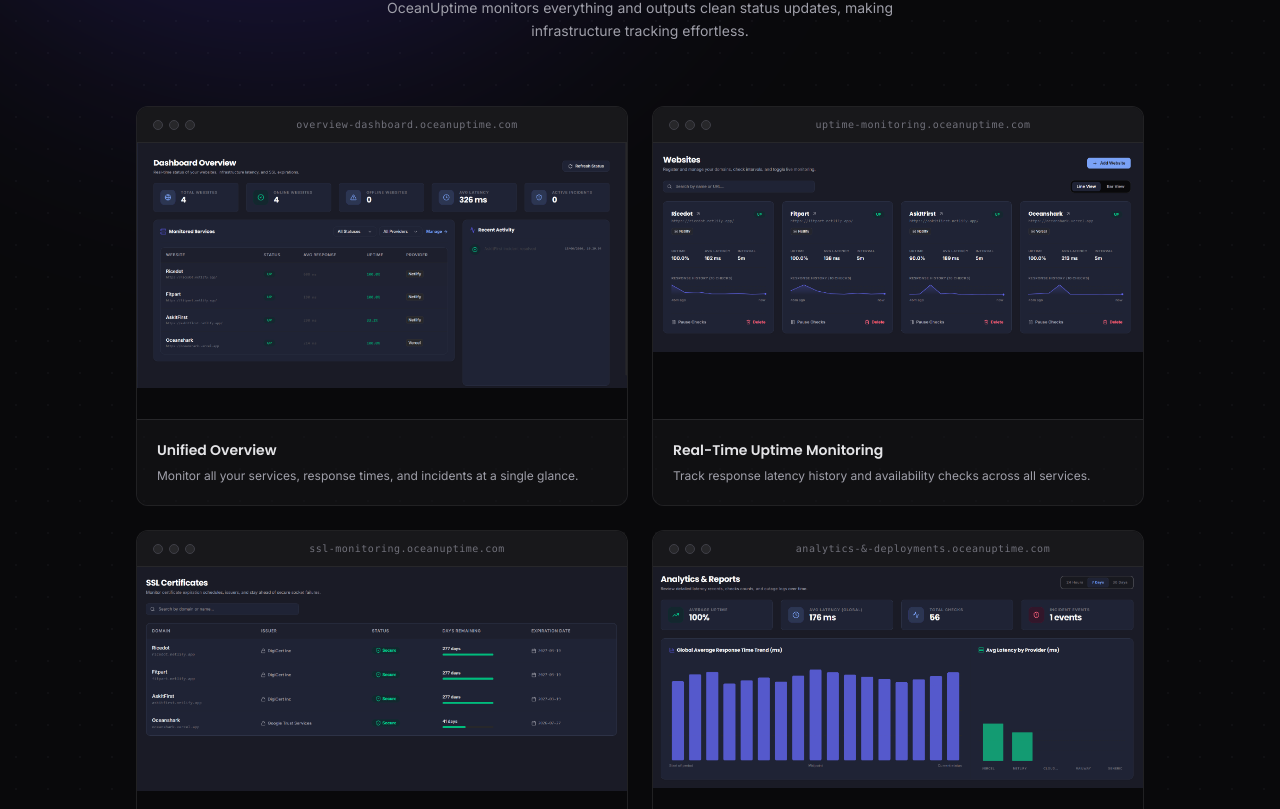
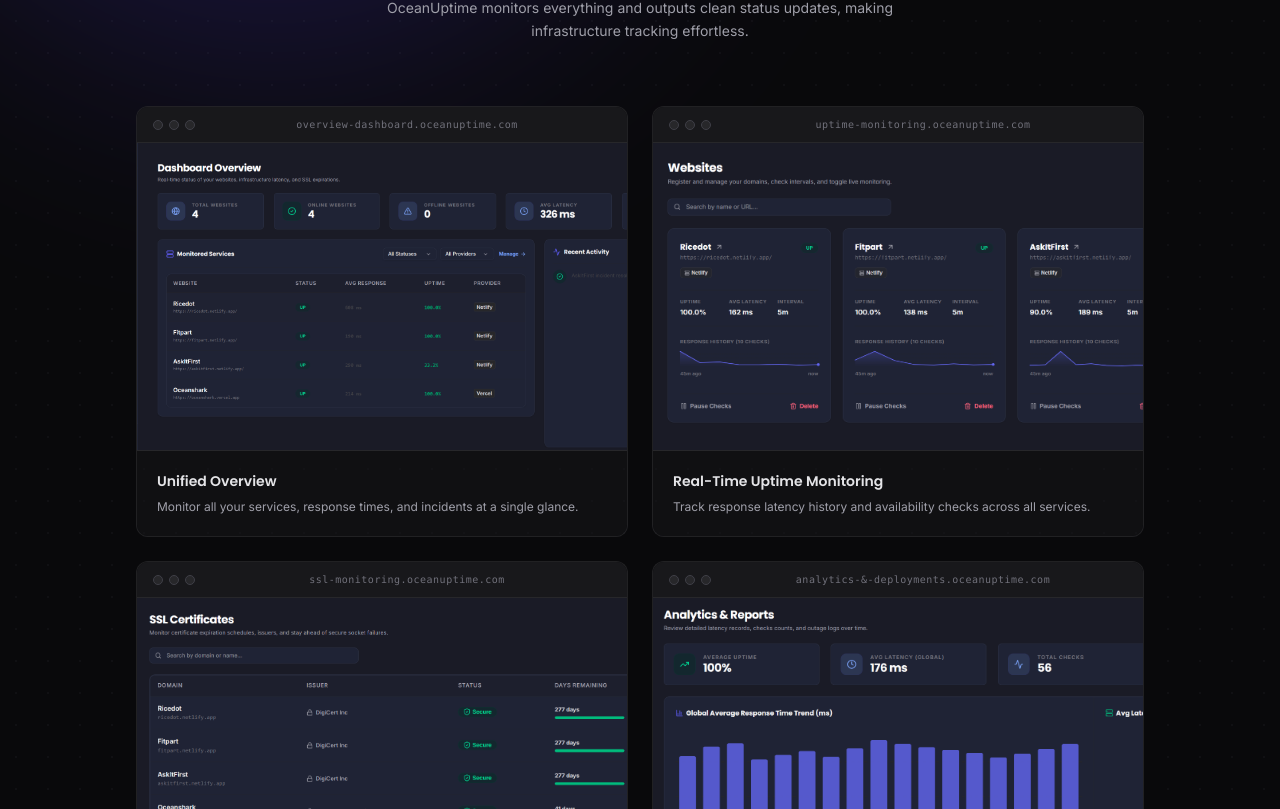
Before and after one commit to RevanandaXD/OceanUptime, a Next.js app: page / in a window 1280 px wide. Shown: the part 731-1540 px from the top of the page. Built offline with nearby package versions, Linux system fonts and the light colour scheme.

Commit message:
fix: bug image

```diff
--- a/app/page.tsx
+++ b/app/page.tsx
@@ -221,12 +221,12 @@
                       .oceanuptime.com
                     </div>
                   </div>
-                  <div className="relative aspect-video w-full overflow-hidden bg-zinc-950">
+                  <div className="relative aspect-16/10 w-full overflow-hidden bg-zinc-950">
                     <Image
                       src={img.src}
                       alt={img.alt}
                       fill
-                      className="object-contain object-top transition-transform duration-500 group-hover:scale-[1.01]"
+                      className="object-cover object-top-left transition-transform duration-500 group-hover:scale-[1.01]"
                       sizes="(max-width: 768px) 100vw, 50vw"
                     />
                   </div>
```
